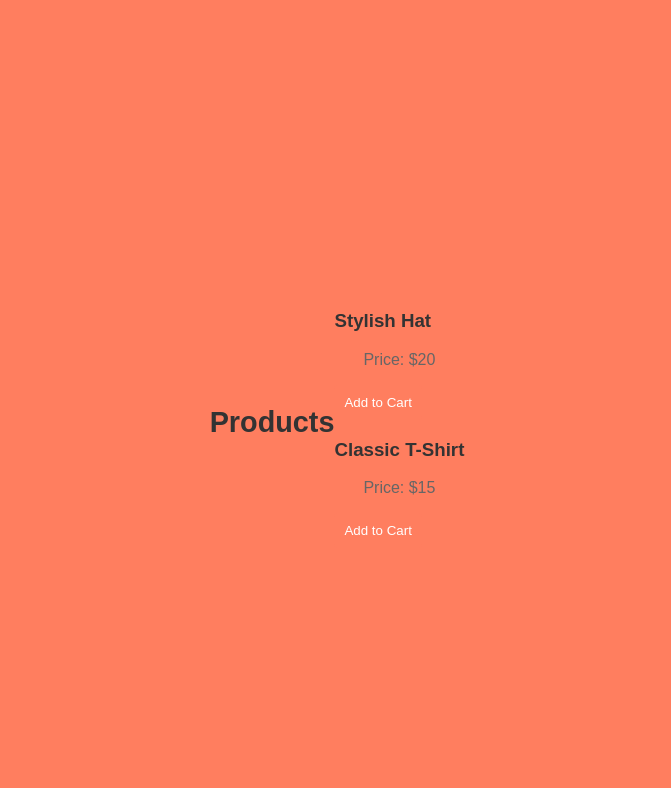
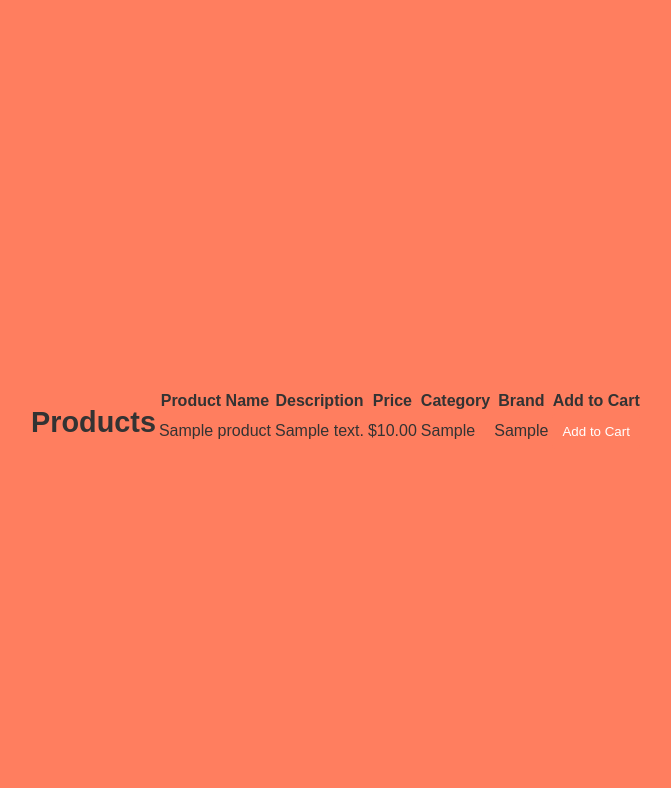
Before and after one commit to srujanaayy/DatabaseProject, a Flask app: template templates/products.html in a window 1280 px wide. Shown: the top 788 px of the page, without its empty margins (303-974 px from the left). Run offline with Flask 3, Linux system fonts and the light colour scheme; the template is opened without the code that fills it: values that come from a table or form of the project are taken from there, others are empty; tables that the repository leaves empty hold one stand-in row (values such as "Sample post"); parts of the project's set-up code (start-up, migrations or seed data) failed here and were passed over.

Commit message:
Update products.html

```diff
--- a/templates/products.html
+++ b/templates/products.html
@@ -11,18 +11,36 @@
   </head>
   <body>
     <h1>Products</h1>
-    <div id="products-list">
-      <div class="product">
-        <h3>Stylish Hat</h3>
-        <p>Price: $20</p>
-        <button onclick="addToCart('Stylish Hat', 20)">Add to Cart</button>
-      </div>
-      <div class="product">
-        <h3>Classic T-Shirt</h3>
-        <p>Price: $15</p>
-        <button onclick="addToCart('Classic T-Shirt', 15)">Add to Cart</button>
-      </div>
-    </div>
+    <table id="products-table">
+      <thead>
+        <tr>
+          <th>Product Name</th>
+          <th>Description</th>
+          <th>Price</th>
+          <th>Category</th>
+          <th>Brand</th>
+          <th>Add to Cart</th>
+        </tr>
+      </thead>
+      <tbody>
+        {% for product in products %}
+        <tr>
+          <td>{{ product.ProductName }}</td>
+          <td>{{ product.ProdDescription }}</td>
+          <td>${{ product.Price }}</td>
+          <td>{{ product.Category }}</td>
+          <td>{{ product.Brand }}</td>
+          <td>
+            <button
+              onclick="addToCart('{{ product.ProductName }}', {{ product.Price }})"
+            >
+              Add to Cart
+            </button>
+          </td>
+        </tr>
+        {% endfor %}
+      </tbody>
+    </table>
 
     <script>
       function addToCart(productName, price) {
```
